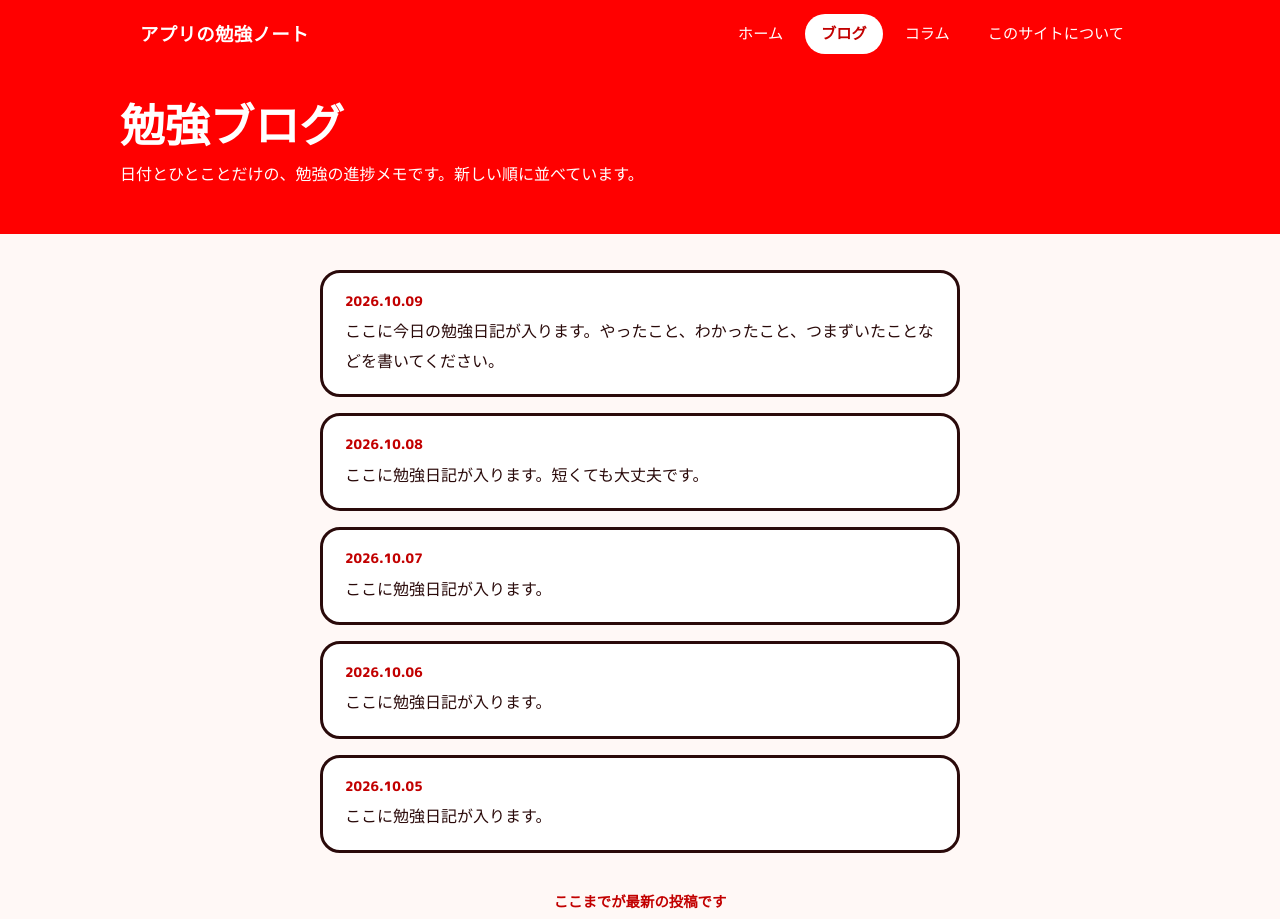
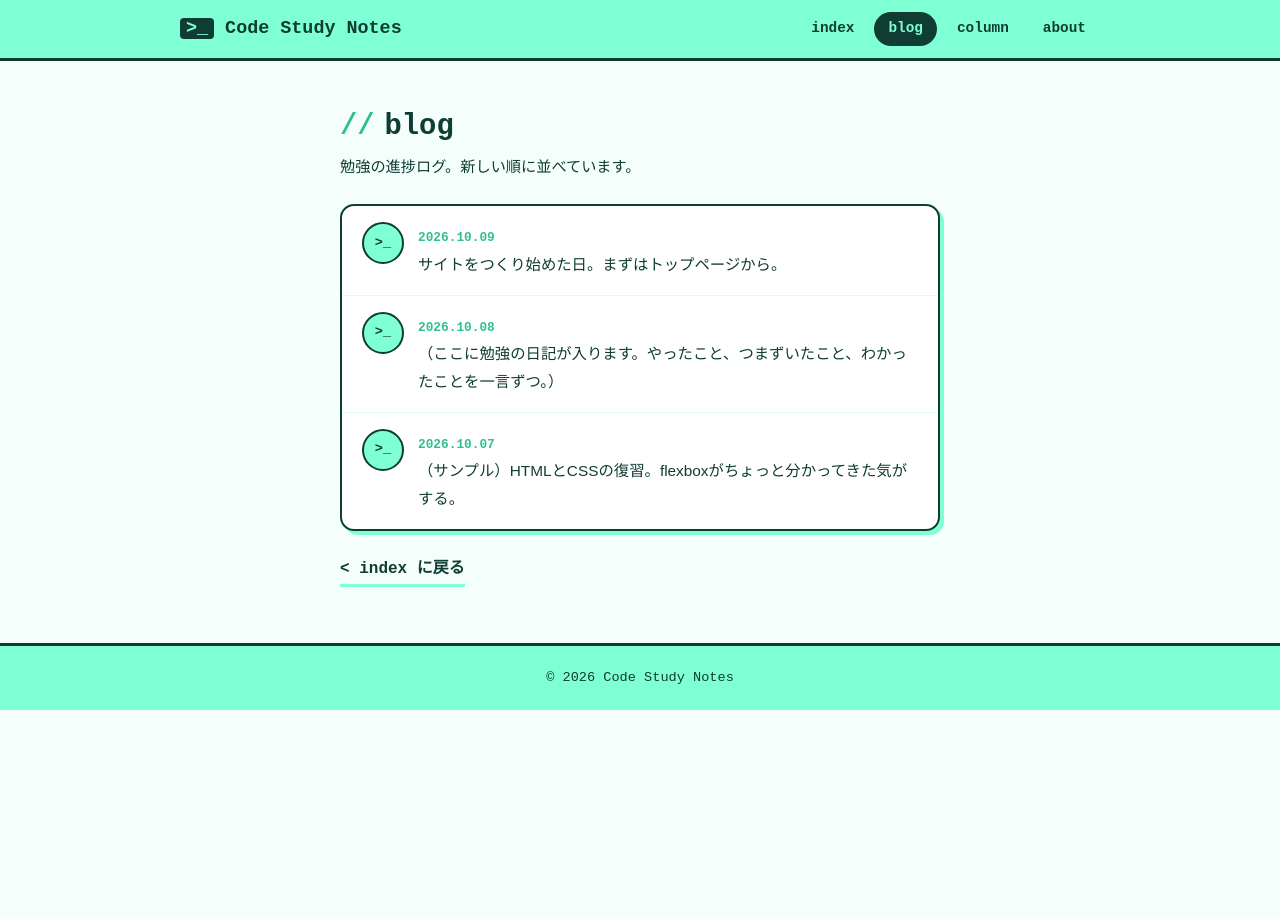
Before and after one commit to Azaleacreativeroom888/fan-programming, a plain HTML site: page blog.html in a window 1280 px wide. Shown: the top 919 px of the page. After the commit the page ends 800 px from the top, so only its background shows below. Drawn offline with Linux system fonts and the light colour scheme.

Commit message:
Refactor blog.html structure and styles

```diff
--- a/blog.html
+++ b/blog.html
@@ -3,152 +3,129 @@
 <head>
 <meta charset="UTF-8">
 <meta name="viewport" content="width=device-width, initial-scale=1">
-<title>勉強ブログ | アプリの勉強ノート</title>
-<meta name="description" content="アプリの勉強の進捗を、日付とひとことで記録するブログです。">
-<link rel="preconnect" href="https://fonts.googleapis.com">
-<link rel="preconnect" href="https://fonts.gstatic.com" crossorigin>
-<link href="https://fonts.googleapis.com/css2?family=M+PLUS+Rounded+1c:wght@400;500;800&display=swap" rel="stylesheet">
+<title>blog | Code Study Notes</title>
 <style>
   :root {
-  --red: #ff0000;
-  --red-deep: #c20000;
-  --ink: #2a0a0a;
-  --paper: #fff8f6;
-  --blush: #ffe3e0;
-  --white: #ffffff;
-  --font: "M PLUS Rounded 1c", "Hiragino Maru Gothic ProN", "Yu Gothic", "Meiryo", sans-serif;
+    --main: #7fffd4;
+    --main-soft: #d9fff2;
+    --main-deep: #2fbf94;
+    --ink: #0f3d33;
+    --bg: #f4fffb;
+    --card: #ffffff;
   }
-* { box-sizing: border-box; }
-html { scroll-behavior: smooth; }
+  * { box-sizing: border-box; margin: 0; padding: 0; }
   body {
-  margin: 0;
-  font-family: var(--font);
+    font-family: "Hiragino Kaku Gothic ProN", "Yu Gothic", Meiryo, sans-serif;
+    background: var(--bg);
     color: var(--ink);
-  background: var(--paper);
-  line-height: 1.85;
-  font-size: 16px;
+    line-height: 1.8;
   }
-a { color: inherit; }
-:focus-visible { outline: 3px solid var(--ink); outline-offset: 3px; }
+  a { color: inherit; text-decoration: none; }
 
-/* ---------- header ---------- */
-.site-header { background: var(--red); color: var(--white); }
-.site-header .inner {
-  max-width: 1040px;
-  margin: 0 auto;
-  padding: 14px 20px;
-  display: flex;
-  align-items: center;
-  justify-content: space-between;
-  gap: 16px;
-  flex-wrap: wrap;
+  /* header */
+  header {
+    background: var(--main);
+    border-bottom: 3px solid var(--ink);
+    position: sticky; top: 0; z-index: 10;
   }
-.logo { font-weight: 800; font-size: 1.15rem; text-decoration: none; letter-spacing: .02em; }
-nav ul { list-style: none; margin: 0; padding: 0; display: flex; gap: 6px; flex-wrap: wrap; }
+  .nav {
+    max-width: 960px; margin: 0 auto; padding: 12px 20px;
+    display: flex; flex-wrap: wrap; align-items: center; justify-content: space-between; gap: 8px;
+  }
+  .logo { font-family: "Courier New", monospace; font-weight: bold; font-size: 1.15rem; }
+  .logo span { background: var(--ink); color: var(--main); padding: 0 6px; border-radius: 4px; }
+  nav ul { list-style: none; display: flex; gap: 6px; flex-wrap: wrap; }
   nav a {
-  display: block;
-  padding: 6px 16px;
-  border-radius: 999px;
-  text-decoration: none;
-  font-weight: 500;
-  font-size: .95rem;
+    display: block; padding: 4px 14px; border-radius: 999px;
+    font-family: "Courier New", monospace; font-size: .9rem; font-weight: bold;
   }
-nav a:hover { background: rgba(255,255,255,.2); }
-nav a[aria-current="page"] { background: var(--white); color: var(--red-deep); font-weight: 800; }
+  nav a:hover, nav a.current { background: var(--ink); color: var(--main); }
 
-/* ---------- page title ---------- */
-.page-title { background: var(--red); color: var(--white); padding: 28px 20px 44px; }
-.page-title .inner { max-width: 1040px; margin: 0 auto; }
-.page-title h1 { margin: 0 0 6px; font-size: clamp(1.9rem, 5vw, 2.8rem); font-weight: 800; line-height: 1.3; }
-.page-title p { margin: 0; font-weight: 500; }
+  /* page title */
+  .page-title { max-width: 640px; margin: 0 auto; padding: 40px 20px 8px; }
+  .page-title h1 { font-family: "Courier New", monospace; font-size: 1.8rem; }
+  .page-title h1::before { content: "//"; color: var(--main-deep); margin-right: 10px; }
+  .page-title p { font-size: .95rem; }
 
-/* ---------- feed ---------- */
-main { max-width: 680px; margin: 0 auto; padding: 36px 20px 0; }
-.feed { display: grid; gap: 16px; }
-.post {
-  background: var(--white);
-  border: 3px solid var(--ink);
-  border-radius: 20px;
-  padding: 16px 22px 18px;
+  /* timeline */
+  main { max-width: 640px; margin: 0 auto; padding: 16px 20px 56px; }
+  .timeline { border: 2px solid var(--ink); border-radius: 14px; background: var(--card); overflow: hidden; box-shadow: 4px 4px 0 var(--main); }
+  .post { padding: 16px 20px; border-bottom: 1px solid var(--main-soft); display: flex; gap: 14px; }
+  .post:last-child { border-bottom: none; }
+  .post:hover { background: var(--bg); }
+  .avatar {
+    flex: none; width: 42px; height: 42px; border-radius: 50%;
+    background: var(--main); border: 2px solid var(--ink);
+    display: flex; align-items: center; justify-content: center;
+    font-family: "Courier New", monospace; font-weight: bold; font-size: .85rem;
   }
-.post time {
-  display: block;
-  font-size: .82rem;
-  font-weight: 800;
-  color: var(--red-deep);
-}
-.post p { margin: 4px 0 0; overflow-wrap: anywhere; }
+  .post-body { flex: 1; min-width: 0; }
+  .post time { font-family: "Courier New", monospace; font-size: .8rem; color: var(--main-deep); font-weight: bold; }
+  .post p { font-size: .96rem; overflow-wrap: anywhere; }
 
-.note { text-align: center; margin: 36px 0 0; font-size: .9rem; color: var(--red-deep); font-weight: 800; }
+  .back { display: inline-block; margin-top: 24px; font-family: "Courier New", monospace; font-weight: bold; border-bottom: 3px solid var(--main); }
 
-footer {
-  margin-top: 80px;
-  background: var(--red);
-  color: var(--white);
-  text-align: center;
-  padding: 26px 20px;
-  font-size: .9rem;
-  font-weight: 500;
-}
+  footer { background: var(--main); border-top: 3px solid var(--ink); text-align: center; padding: 20px; font-family: "Courier New", monospace; font-size: .85rem; }
 </style>
 </head>
 <body>
 
-<header class="site-header">
-  <div class="inner">
-    <a class="logo" href="index.html">アプリの勉強ノート</a>
-    <nav aria-label="メインメニュー">
+<header>
+  <div class="nav">
+    <a class="logo" href="index.html"><span>&gt;_</span> Code Study Notes</a>
+    <nav>
       <ul>
-        <li><a href="index.html">ホーム</a></li>
-        <li><a href="blog.html" aria-current="page">ブログ</a></li>
-        <li><a href="column.html">コラム</a></li>
-        <li><a href="about.html">このサイトについて</a></li>
+        <li><a href="index.html">index</a></li>
+        <li><a class="current" href="blog.html">blog</a></li>
+        <li><a href="column.html">column</a></li>
+        <li><a href="about.html">about</a></li>
       </ul>
     </nav>
   </div>
 </header>
 
 <div class="page-title">
-  <div class="inner">
-    <h1>勉強ブログ</h1>
-    <p>日付とひとことだけの、勉強の進捗メモです。新しい順に並べています。</p>
-  </div>
+  <h1>blog</h1>
+  <p>勉強の進捗ログ。新しい順に並べています。</p>
 </div>
 
 <main>
-  <div class="feed">
-    <!-- 新しい投稿は、この下にコピーして一番上に追加してください -->
+  <div class="timeline">
+
+    <!-- ▼ 新しい投稿は、この下に <article> ごと追加してください（上が最新） -->
     <article class="post">
-      <time datetime="2026-10-09">2026.10.09</time>
-      <p>ここに今日の勉強日記が入ります。やったこと、わかったこと、つまずいたことなどを書いてください。</p>
+      <div class="avatar">&gt;_</div>
+      <div class="post-body">
+        <time>2026.10.09</time>
+        <p>サイトをつくり始めた日。まずはトップページから。</p>
+      </div>
     </article>
 
     <article class="post">
-      <time datetime="2026-10-08">2026.10.08</time>
-      <p>ここに勉強日記が入ります。短くても大丈夫です。</p>
+      <div class="avatar">&gt;_</div>
+      <div class="post-body">
+        <time>2026.10.08</time>
+        <p>（ここに勉強の日記が入ります。やったこと、つまずいたこと、わかったことを一言ずつ。）</p>
+      </div>
     </article>
 
     <article class="post">
-      <time datetime="2026-10-07">2026.10.07</time>
-      <p>ここに勉強日記が入ります。</p>
+      <div class="avatar">&gt;_</div>
+      <div class="post-body">
+        <time>2026.10.07</time>
+        <p>（サンプル）HTMLとCSSの復習。flexboxがちょっと分かってきた気がする。</p>
+      </div>
     </article>
 
-    <article class="post">
-      <time datetime="2026-10-06">2026.10.06</time>
-      <p>ここに勉強日記が入ります。</p>
-    </article>
+    <!-- ▲ ここまで -->
 
-    <article class="post">
-      <time datetime="2026-10-05">2026.10.05</time>
-      <p>ここに勉強日記が入ります。</p>
-    </article>
   </div>
 
-  <p class="note">ここまでが最新の投稿です</p>
+  <a class="back" href="index.html">&lt; index に戻る</a>
 </main>
 
 <footer>
-  <p style="margin:0">© アプリの勉強ノート</p>
+  &copy; 2026 Code Study Notes
 </footer>
 
 </body>
```
Lines whose indentation alone changed are shown as unchanged.
